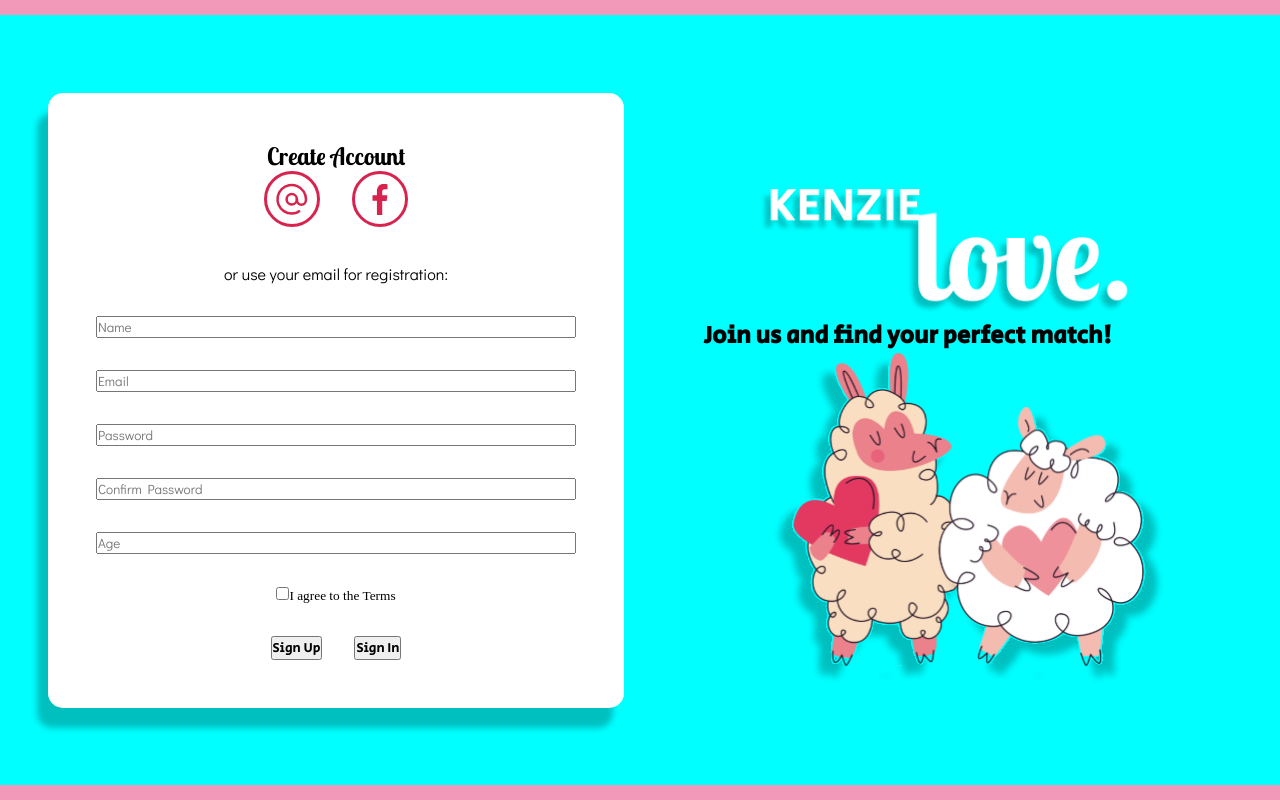
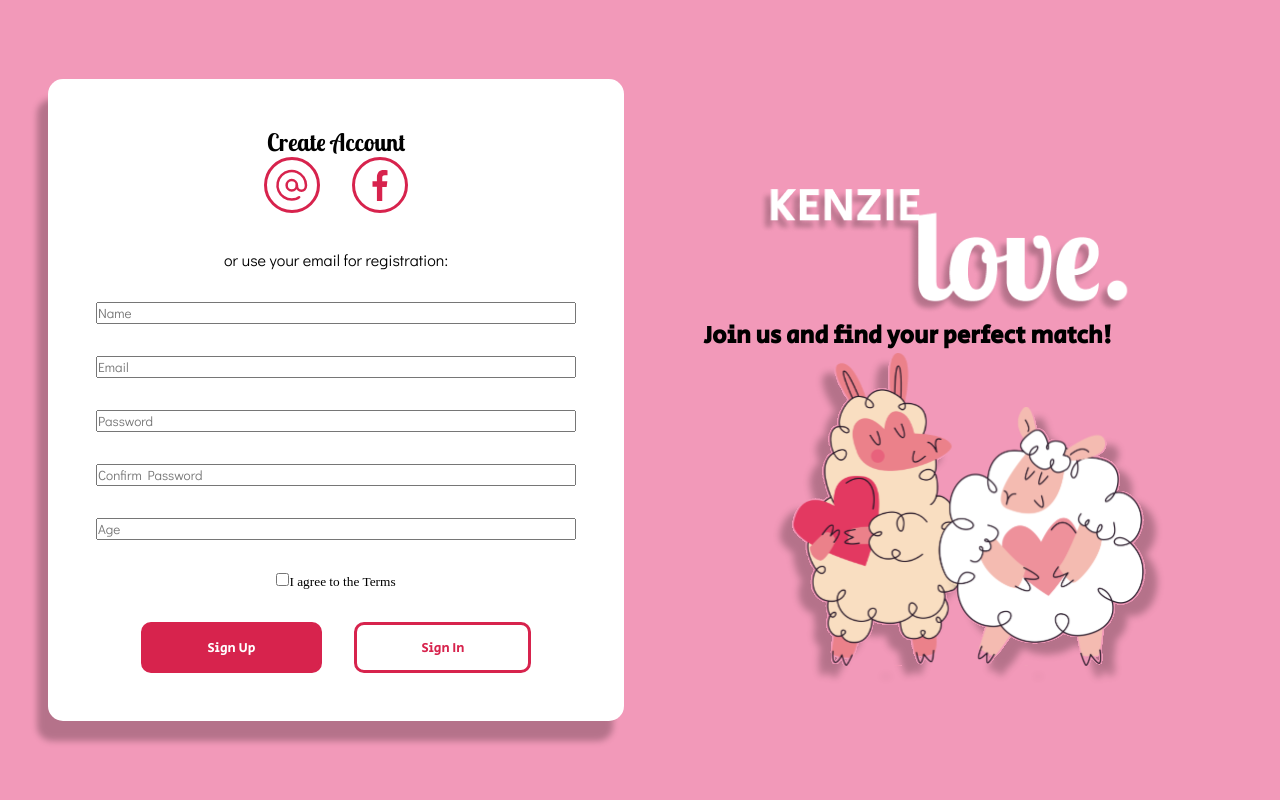
Before and after one commit to httTinder/httTinder-App, a React (Create React App) app in the folder love-kenzie/: page / in a window 1280 px wide. Built offline with nearby package versions, Linux system fonts and the light colour scheme.

Commit message:
fix: button style with dinamic colors

```diff
--- a/love-kenzie/src/components/button/index.tsx
+++ b/love-kenzie/src/components/button/index.tsx
@@ -1,9 +1,29 @@
 import { ButtonHTMLAttributes, ReactNode } from 'react'
+import { ButtonStyle } from './style'
 
 interface ButtonProps extends ButtonHTMLAttributes<HTMLButtonElement> {
 	children: ReactNode
+	selected?: boolean
+	notSelected?: boolean
 }
 
-export const Button = ({ children, ...rest }: ButtonProps) => {
-	return <button {...rest}>{children}</button>
+export const Button = ({
+	selected,
+	notSelected,
+	children,
+	...rest
+}: ButtonProps) => {
+	return (
+		<>
+			{selected ? (
+				<ButtonStyle selected {...rest}>
+					{children}
+				</ButtonStyle>
+			) : (
+				<ButtonStyle notSelected {...rest}>
+					{children}
+				</ButtonStyle>
+			)}
+		</>
+	)
 }
--- /dev/null
+++ b/love-kenzie/src/components/button/style.ts
@@ -0,0 +1,35 @@
+import styled, { css } from 'styled-components'
+
+interface IButton {
+	selected?: boolean
+	notSelected?: boolean
+}
+
+export const ButtonStyle = styled.button`
+	border-radius: 10px;
+	padding: 0.8rem 4rem;
+	border: 3px solid var(--red);
+
+	${(props: IButton) => {
+		if (props.selected) {
+			return css`
+				color: var(--white);
+				background-color: var(--red);
+			`
+		}
+	}};
+
+	${(props: IButton) => {
+		if (props.notSelected) {
+			return css`
+				color: var(--red);
+
+				background-color: var(--white);
+			`
+		}
+	}};
+
+	&:hover {
+		filter: drop-shadow (var('--button-hover-shadow'));
+	}
+`
--- a/love-kenzie/src/routes/register/index.tsx
+++ b/love-kenzie/src/routes/register/index.tsx
@@ -63,8 +63,12 @@ export const RegisterPage = () => {
 						</div>
 
 						<div className='sign-buttons'>
-							<Button type='submit'>Sign Up</Button>
-							<Button type='button'>Sign In</Button>
+							<Button selected type='submit'>
+								Sign Up
+							</Button>
+							<Button notSelected type='button'>
+								Sign In
+							</Button>
 						</div>
 					</Main>
 				</Section>
--- a/love-kenzie/src/styles/container.ts
+++ b/love-kenzie/src/styles/container.ts
@@ -30,7 +30,6 @@ export const Container = styled.div`
 		}
 	}};
 
-	background-color: aqua;
 	margin: 0 auto;
 	max-width: ${(props) => props.containerWidth}px;
 	width: 100%;
```
